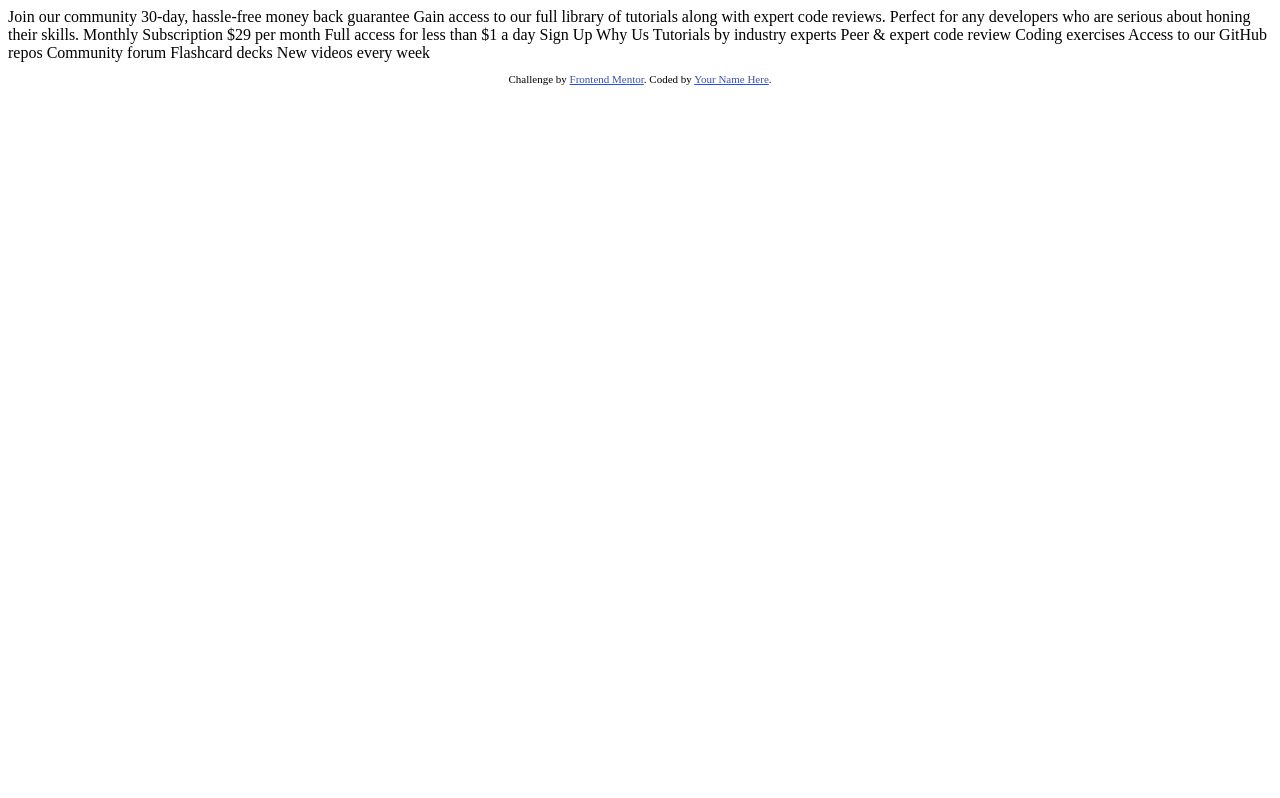
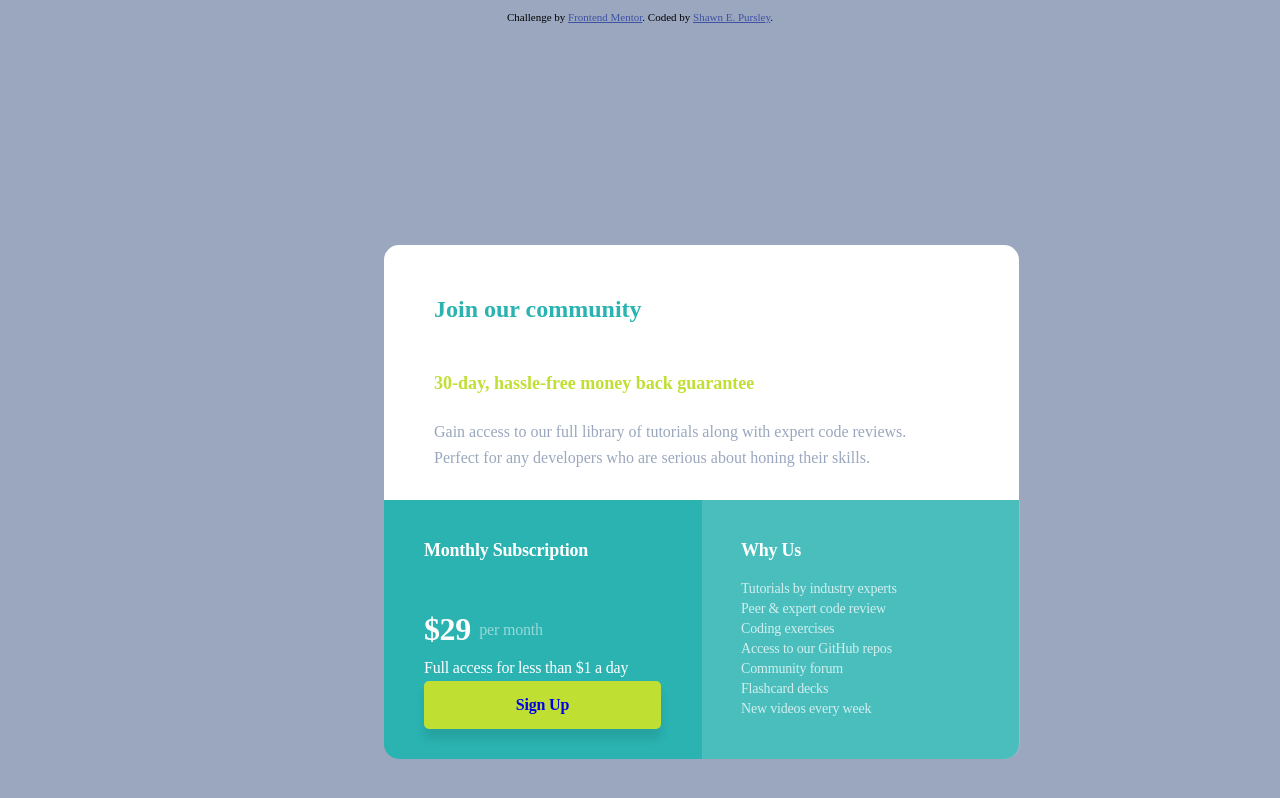
Before and after one commit to shawnpursley/frendment-single-price-grid-component, a plain HTML site: page index.html in a window 1280 px wide. Drawn offline with Linux system fonts and the light colour scheme.

Commit message:
implemented styles for html

```diff
--- a/index.html
+++ b/index.html
@@ -5,45 +5,45 @@
   <meta name="viewport" content="width=device-width, initial-scale=1.0"> <!-- displays site properly based on user's device -->
 
   <link rel="icon" type="image/png" sizes="32x32" href="./images/favicon-32x32.png">
-
+  <link rel="stylesheet" type="text/css" href="styles.css">
   <title>Frontend Mentor | Single Price Grid Component</title>
 
   <!-- Feel free to remove these styles or customise in your own stylesheet 👍 -->
-  <style>
-    .attribution { font-size: 11px; text-align: center; }
-    .attribution a { color: hsl(228, 45%, 44%); }
-  </style>
+
 </head>
 <body>
-  Join our community
+<div class="top-component">
+          <div class="title">Join our community</div>
+          <div class="first-line">30-day, hassle-free money back guarantee</div>
+          <div class="second-line">Gain access to our full library of tutorials along with expert code reviews.<br/>
+         Perfect for any developers who are serious about honing their skills.</div>
+          </div>
 
-  30-day, hassle-free money back guarantee
+<div class="bottom-component">
+   <div class="month">Monthly Subscription</div>
+   <div class="dollar">&dollar;29</div>
+   <div class="per">per month</div>
+   <div class="full">Full access for less than &dollar;1 a day</div>
+   <div class="sign">
+   <a class="button" href="#" ><div class="text">Sign Up</div></a></div>
+   <div class="bottom-left"></div>
+   <div class="why">Why Us</div>
+   <div class="peer">Tutorials by industry experts</br>
+  Peer &amp; expert code review</br>
+  Coding exercises</br>
+  Access to our GitHub repos</br>
+  Community forum</br>
+  Flashcard decks</br>
+  New videos every week</div>
 
-  Gain access to our full library of tutorials along with expert code reviews.
-  Perfect for any developers who are serious about honing their skills.
+</div>
+<!-- <div class="bottom-left"></div> -->
 
-  Monthly Subscription
 
-  &dollar;29 per month
-
-  Full access for less than &dollar;1 a day
-
-  Sign Up
-
-  Why Us
-
-  Tutorials by industry experts
-  Peer &amp; expert code review
-  Coding exercises
-  Access to our GitHub repos
-  Community forum
-  Flashcard decks
-  New videos every week
-
-  <footer>
+<footer>
     <p class="attribution">
       Challenge by <a href="https://www.frontendmentor.io?ref=challenge" target="_blank">Frontend Mentor</a>.
-      Coded by <a href="#">Your Name Here</a>.
+      Coded by <a href="#">Shawn E. Pursley</a>.
     </p>
   </footer>
 </body>
--- /dev/null
+++ b/styles.css
@@ -0,0 +1,286 @@
+
+    body {background-color:  #9AA7BE;}
+    .attribution { font-size: 11px; text-align: center; }
+    .attribution a { color: hsl(228, 45%, 44%); }
+    .sign a {text-decoration: none; background-color: #C0DF33;}
+
+    .sign:hover {background-color:hsl(228, 45%, 44%);}
+    .button:hover .text {color:hsl(71, 73%, 54%);}
+.top-component{
+           background-color: white;
+           border-radius: 15px 15px 0 0 ;
+           position: absolute;
+           width: 635px;
+           height: 259px;
+           left: 30%;
+           top: 245px;}
+.bottom-component{
+         background-color: #2AB3B1;
+         border-radius: 0 0 15px 15px;
+         position: absolute;
+         width: 635px;
+          height: 259px;
+          left: 30%;
+          right: 0%;
+          top: 500px;
+          bottom: 0%;}
+.bottom-left{
+        position: absolute;
+        background-color: #FFFFFF;
+        border-radius: 0 0 15px 0;
+        width: 318px;
+        height: 259px;
+        left: 50%;
+        top: 0%;
+        mix-blend-mode: normal;
+        opacity: 0.15;
+        font-family: Karla;
+        font-style: normal;
+        font-weight: bold;
+        font-size: 18px;
+        line-height: 21px;
+        /* identical to box height */
+        letter-spacing: -0.225px;}
+.title {
+        height: 28px;
+        color: #2AB3B1;
+        font-weight: bold;
+        font-size: 24px;
+        line-height: 28px;
+        left: 6.3%;
+        right: 42.68%;
+        top: 30%;
+         padding: 50px;}
+.first-line {
+        height: 21px;
+        left: 6.3%;
+        right: 33.87%;
+        top: calc(50% - 21px/2 - 31.5px);
+        font-weight: bold;
+        font-size: 18px;
+        line-height: 21px;
+        padding-left: 50px;
+        padding-bottom: 25px;
+                /* identical to box height*/
+        color: #C0DF33;
+        }
+.second-line {
+          left: 0%;
+          right: 0%;
+          top: 50%;
+          bottom: 0%;
+          font-weight: normal;
+          font-size: 16px;
+          line-height: 26px;
+          padding-left: 50px;
+          color: #9AA7BE;}
+.month{
+          position: absolute;
+          height: 21px;
+          left: 6.3%;
+          right: 65.04%;
+          top: calc(50% - 21px/2 - 79px);
+          font-family: Karla;
+          font-style: normal;
+          font-weight: bold;
+          font-size: 18px;
+          line-height: 21px;
+            /* identical to box height */
+          letter-spacing: -0.225px;
+          color: #FFFFFF;}
+ .dollar{
+          position: absolute;
+          left: 6.3%;
+          right: 70.55%;
+          top: 10px;
+          /* bottom: 55.21%; */
+         font-family: Karla;
+         font-style: normal;
+         font-weight: bold;
+         font-size: 32px;
+         line-height: 37px;
+         letter-spacing: -0.4px;
+         color: #FFFFFF;
+
+        }
+ .sign{
+position: absolute;
+width: 237px;
+height: 48px;
+left: 6.3%;
+right: 70.55%;
+top: 70%;
+bottom: 55.21%;
+color: #FFFFFF;
+background-color: #C0DF33;
+box-shadow: 0px 10px 10px rgba(0, 0, 0, 0.0973011);
+border-radius: 5px;
+/* top: calc(50% - 19px/2 + 0.5px); */
+font-family: Karla;
+font-style: normal;
+font-weight: bold;
+font-size: 16px;
+line-height: 48px;
+text-align: center;
+text-decoration: none;
+/* identical to box height */
+letter-spacing: -0.2px;}
+.dollar{
+  position: absolute;
+height: 37px;
+left: 6.3%;
+right: 58.5%;
+top: calc(50% - 37px/2);
+font-family: Karla;
+font-style: normal;
+font-weight: bold;
+font-size: 32px;
+line-height: 37px;
+letter-spacing: -0.4px;
+color: #FFFFFF;
+}
+.per {
+position: absolute;
+height: 26px;
+left: 15%;
+right: -0.48%;
+top: calc(50% - 26px/2 + 0.5px);
+font-family: Karla;
+font-style: normal;
+font-weight: normal;
+font-size: 16px;
+line-height: 26px;
+/* identical to box height, or 162% */
+letter-spacing: -0.2px;
+color: #FFFFFF;
+mix-blend-mode: normal;
+opacity: 0.5;
+}
+.full
+{
+position: absolute;
+left: 6.3%;
+right: 56.22%;
+top: 60%;
+bottom: 43.63%;
+font-family: Karla;
+font-style: normal;
+font-weight: normal;
+font-size: 16px;
+line-height: 26px;
+/* identical to box height, or 162% */
+letter-spacing: -0.2px;
+color: #FFFFFF;
+}
+.why
+{
+  position: absolute;
+height: 21px;
+left: 56.22%;
+right: 33.7%;
+top: calc(50% - 21px/2 - 79px);
+font-family: Karla;
+font-style: normal;
+font-weight: bold;
+font-size: 18px;
+line-height: 21px;
+/* identical to box height */
+letter-spacing: -0.225px;
+color: #FFFFFF;
+}
+.peer{
+position: absolute;
+left: 56.22%;
+right: 6.3%;
+top: 30.5%;
+bottom: 15.44%;
+font-family: Karla;
+font-style: normal;
+font-weight: normal;
+font-size: 14px;
+line-height: 20px;
+/* or 143% */
+letter-spacing: -0.175px;
+color: #FFFFFF;
+mix-blend-mode: normal;
+opacity: 0.75;
+}
+
+
+@media only screen and (max-width: 376px) {
+
+
+
+ .top-component {
+        width: 311px;
+        height: 722px;
+        left: 10%;
+        top: 0%;
+
+    }
+.bottom-component{
+        width: 311px;
+        height: 455px;
+        left: 10%;
+        top: 36%;
+        bottom: 50%
+    }
+.bottom-left{
+     width: 311px;
+     height: 227px;
+     top: 228px;
+     left: 0%;
+     border-radius: 0 0 15px 15px;
+    }
+.month{
+    position: absolute;
+    left: 15%;
+    right: 20.72%;
+    top: 5.27%;
+   bottom: 55.16%;
+    }
+.dollar{
+position: absolute;
+height: 37px;
+left: 15%;
+right: 58.5%;
+top: 15%;
+    }
+.per{
+position: absolute;
+height: 26px;
+left: 33%;
+right: -0.68%;
+top: 15%;
+    }
+.peer{
+position: absolute;
+left: 15%;
+right: 27.62%;
+top: 63.96%;
+bottom: 5.27%;
+    }
+.full{
+position: absolute;
+left: 15%;
+right: 9.51%;
+top: 25%;
+/* bottom: 41.11%; */
+    }
+.sign{
+position: absolute;
+left: 11%;
+right: 0%;
+top: 33%;
+bottom: 0%;
+
+    }
+.why{
+position: absolute;
+height: 21px;
+left: 15%;
+/* right: 70%; */
+top: 55%;
+
+    }
+}
```
